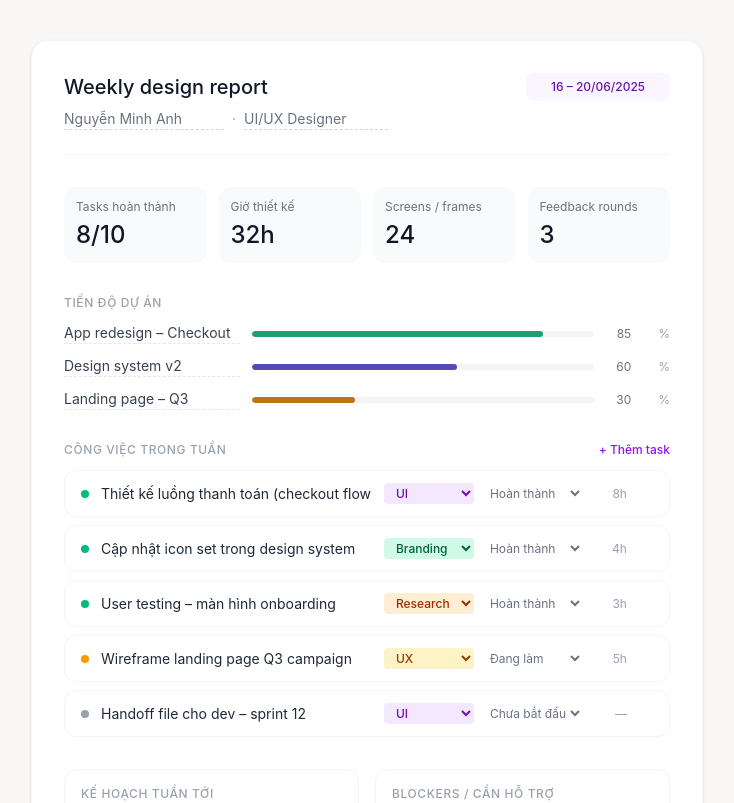
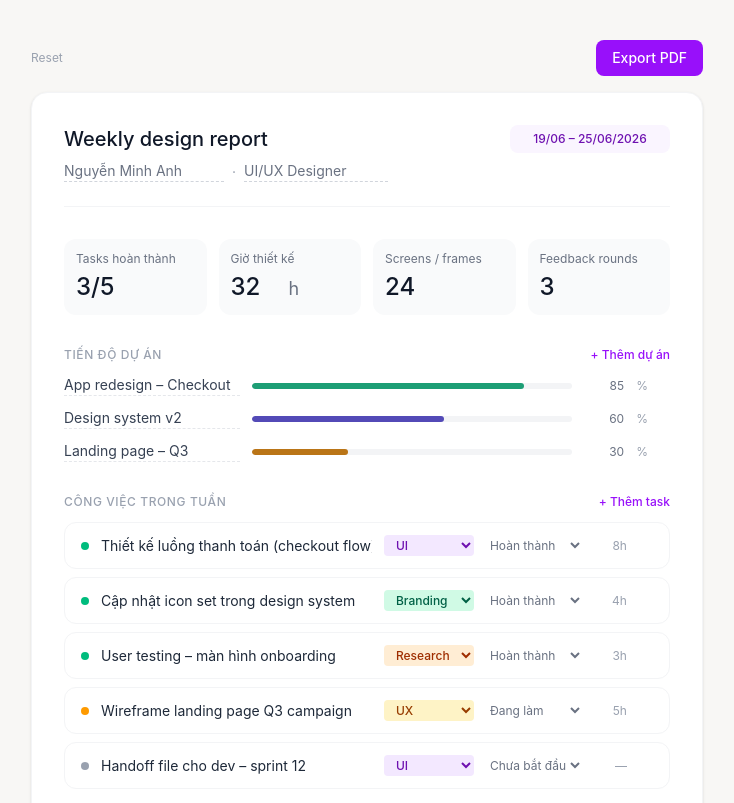
Before and after one commit to lequyn24-sudo/Design-Report, a Next.js app: page / in a window 1280 px wide. Shown: the top 803 px of the page, without its empty margins (273-1007 px from the left). Built offline with nearby package versions, Linux system fonts and the light colour scheme.

Commit message:
feat: localStorage persistence, auto metrics, export PDF, add/remove projects, auto week label

```diff
--- a/app/globals.css
+++ b/app/globals.css
@@ -11,3 +11,9 @@
 
 * { box-sizing: border-box; }
 body { font-family: -apple-system, BlinkMacSystemFont, 'Segoe UI', sans-serif; background: #f8f7f5; }
+
+@media print {
+  @page { margin: 16mm; size: A4; }
+  body { background: white; }
+  input, select, textarea { -webkit-appearance: none; appearance: none; }
+}
--- a/app/page.tsx
+++ b/app/page.tsx
@@ -1,5 +1,5 @@
 "use client";
-import { useState } from "react";
+import { useState, useEffect } from "react";
 
 const TAGS = ["UI", "UX", "Branding", "Research", "Motion"] as const;
 type Tag = typeof TAGS[number];
@@ -11,6 +11,12 @@ interface Task {
   tag: Tag;
   status: Status;
   hours: string;
+}
+
+interface Project {
+  name: string;
+  pct: number;
+  color: string;
 }
 
 const TAG_COLORS: Record<Tag, string> = {
@@ -33,13 +39,34 @@ const STATUS_LABELS: Record<Status, string> = {
   todo: "Chưa bắt đầu",
 };
 
-interface Project {
-  name: string;
-  pct: number;
-  color: string;
+const PROJECT_COLORS = ["#1D9E75", "#534AB7", "#BA7517", "#E05C5C", "#2D7DD2"];
+
+function getWeekLabel() {
+  const today = new Date();
+  const day = today.getDay();
+  const daysToLastFriday = (day + 2) % 7;
+  const fri = new Date(today);
+  fri.setDate(today.getDate() - daysToLastFriday);
+  const thu = new Date(fri);
+  thu.setDate(fri.getDate() + 6);
+  const dd = (d: Date) => String(d.getDate()).padStart(2, "0");
+  const mm = (d: Date) => String(d.getMonth() + 1).padStart(2, "0");
+  return `${dd(fri)}/${mm(fri)} – ${dd(thu)}/${mm(thu)}/${thu.getFullYear()}`;
 }
 
-const defaultTasks: Task[] = [
+const STORAGE_KEY = "weekly-design-report";
+
+function loadSaved() {
+  if (typeof window === "undefined") return null;
+  try {
+    const raw = localStorage.getItem(STORAGE_KEY);
+    return raw ? JSON.parse(raw) : null;
+  } catch {
+    return null;
+  }
+}
+
+const DEFAULT_TASKS: Task[] = [
   { id: 1, name: "Thiết kế luồng thanh toán (checkout flow)", tag: "UI", status: "done", hours: "8h" },
   { id: 2, name: "Cập nhật icon set trong design system", tag: "Branding", status: "done", hours: "4h" },
   { id: 3, name: "User testing – màn hình onboarding", tag: "Research", status: "done", hours: "3h" },
@@ -47,88 +74,145 @@ const defaultTasks: Task[] = [
   { id: 5, name: "Handoff file cho dev – sprint 12", tag: "UI", status: "todo", hours: "—" },
 ];
 
-const defaultProjects: Project[] = [
+const DEFAULT_PROJECTS: Project[] = [
   { name: "App redesign – Checkout", pct: 85, color: "#1D9E75" },
   { name: "Design system v2", pct: 60, color: "#534AB7" },
   { name: "Landing page – Q3", pct: 30, color: "#BA7517" },
 ];
 
 export default function Home() {
-  const [name, setName] = useState("Nguyễn Minh Anh");
-  const [role, setRole] = useState("UI/UX Designer");
-  const [weekLabel, setWeekLabel] = useState("16 – 20/06/2025");
-  const [tasks, setTasks] = useState<Task[]>(defaultTasks);
-  const [projects, setProjects] = useState<Project[]>(defaultProjects);
-  const [nextWeek, setNextWeek] = useState("• Hoàn thiện prototype checkout\n• Họp review với stakeholder\n• Bắt đầu visual design landing page");
-  const [blockers, setBlockers] = useState("• Chờ copy từ team content cho landing page\n• Cần xác nhận brand color mới từ marketing");
-  const [metrics, setMetrics] = useState({ tasks: 8, total: 10, hours: 32, screens: 24, reviews: 3 });
+  const [name, setName] = useState(() => loadSaved()?.name ?? "Nguyễn Minh Anh");
+  const [role, setRole] = useState(() => loadSaved()?.role ?? "UI/UX Designer");
+  const [weekLabel, setWeekLabel] = useState(() => loadSaved()?.weekLabel ?? getWeekLabel());
+  const [tasks, setTasks] = useState<Task[]>(() => loadSaved()?.tasks ?? DEFAULT_TASKS);
+  const [projects, setProjects] = useState<Project[]>(() => loadSaved()?.projects ?? DEFAULT_PROJECTS);
+  const [nextWeek, setNextWeek] = useState(() => loadSaved()?.nextWeek ?? "• Hoàn thiện prototype checkout\n• Họp review với stakeholder\n• Bắt đầu visual design landing page");
+  const [blockers, setBlockers] = useState(() => loadSaved()?.blockers ?? "• Chờ copy từ team content cho landing page\n• Cần xác nhận brand color mới từ marketing");
+  const [hours, setHours] = useState<number>(() => loadSaved()?.hours ?? 32);
+  const [screens, setScreens] = useState<number>(() => loadSaved()?.screens ?? 24);
+  const [reviews, setReviews] = useState<number>(() => loadSaved()?.reviews ?? 3);
 
-  const addTask = () => {
+  useEffect(() => {
+    localStorage.setItem(STORAGE_KEY, JSON.stringify({
+      name, role, weekLabel, tasks, projects, nextWeek, blockers, hours, screens, reviews,
+    }));
+  }, [name, role, weekLabel, tasks, projects, nextWeek, blockers, hours, screens, reviews]);
+
+  const tasksDone = tasks.filter(t => t.status === "done").length;
+
+  const addTask = () =>
     setTasks(prev => [...prev, { id: Date.now(), name: "Task mới", tag: "UI", status: "todo", hours: "—" }]);
+
+  const updateTask = (id: number, field: keyof Task, value: string) =>
+    setTasks(prev => prev.map(t => t.id === id ? { ...t, [field]: value } : t));
+
+  const removeTask = (id: number) =>
+    setTasks(prev => prev.filter(t => t.id !== id));
+
+  const addProject = () => {
+    const color = PROJECT_COLORS[projects.length % PROJECT_COLORS.length];
+    setProjects(prev => [...prev, { name: "Dự án mới", pct: 0, color }]);
   };
 
-  const updateTask = (id: number, field: keyof Task, value: string) => {
-    setTasks(prev => prev.map(t => t.id === id ? { ...t, [field]: value } : t));
-  };
+  const updateProject = (i: number, field: keyof Project, value: string | number) =>
+    setProjects(prev => prev.map((p, idx) => idx === i ? { ...p, [field]: value } : p));
 
-  const removeTask = (id: number) => {
-    setTasks(prev => prev.filter(t => t.id !== id));
-  };
-
-  const updateProject = (i: number, field: keyof Project, value: string | number) => {
-    setProjects(prev => prev.map((p, idx) => idx === i ? { ...p, [field]: value } : p));
-  };
+  const removeProject = (i: number) =>
+    setProjects(prev => prev.filter((_, idx) => idx !== i));
 
   return (
-    <main className="min-h-screen bg-[#f8f7f5] py-10 px-4">
-      <div className="max-w-2xl mx-auto bg-white rounded-2xl shadow-sm border border-gray-100 p-8">
+    <main className="min-h-screen bg-[#f8f7f5] py-10 px-4 print:bg-white print:py-0 print:px-0">
+
+      {/* Toolbar */}
+      <div className="max-w-2xl mx-auto mb-4 flex justify-between items-center print:hidden">
+        <button
+          onClick={() => {
+            if (confirm("Reset về dữ liệu mẫu?")) {
+              setName("Nguyễn Minh Anh"); setRole("UI/UX Designer");
+              setWeekLabel(getWeekLabel()); setTasks(DEFAULT_TASKS);
+              setProjects(DEFAULT_PROJECTS);
+              setNextWeek("• Hoàn thiện prototype checkout\n• Họp review với stakeholder\n• Bắt đầu visual design landing page");
+              setBlockers("• Chờ copy từ team content cho landing page\n• Cần xác nhận brand color mới từ marketing");
+              setHours(32); setScreens(24); setReviews(3);
+            }
+          }}
+          className="text-xs text-gray-400 hover:text-gray-600"
+        >
+          Reset
+        </button>
+        <button
+          onClick={() => window.print()}
+          className="text-sm bg-purple-600 hover:bg-purple-700 text-white px-4 py-2 rounded-lg font-medium transition-colors"
+        >
+          Export PDF
+        </button>
+      </div>
+
+      <div className="max-w-2xl mx-auto bg-white rounded-2xl shadow-sm border border-gray-100 p-8 print:shadow-none print:border-none print:rounded-none print:p-6">
 
         {/* Header */}
         <div className="flex justify-between items-start mb-8 pb-6 border-b border-gray-100">
           <div>
             <h1 className="text-xl font-medium text-gray-900">Weekly design report</h1>
-            <div className="flex gap-2 mt-2 flex-wrap">
+            <div className="flex gap-2 mt-2 flex-wrap items-center">
               <input value={name} onChange={e => setName(e.target.value)}
-                className="text-sm text-gray-500 bg-transparent border-b border-dashed border-gray-300 focus:outline-none focus:border-purple-400 w-40" />
+                className="text-sm text-gray-500 bg-transparent border-b border-dashed border-gray-300 focus:outline-none focus:border-purple-400 w-40 print:border-none" />
               <span className="text-sm text-gray-400">·</span>
               <input value={role} onChange={e => setRole(e.target.value)}
-                className="text-sm text-gray-500 bg-transparent border-b border-dashed border-gray-300 focus:outline-none focus:border-purple-400 w-36" />
+                className="text-sm text-gray-500 bg-transparent border-b border-dashed border-gray-300 focus:outline-none focus:border-purple-400 w-36 print:border-none" />
             </div>
           </div>
           <input value={weekLabel} onChange={e => setWeekLabel(e.target.value)}
-            className="text-xs font-medium bg-purple-50 text-purple-800 px-3 py-1.5 rounded-lg border-none focus:outline-none focus:ring-2 focus:ring-purple-200 text-center w-36" />
+            className="text-xs font-medium bg-purple-50 text-purple-800 px-3 py-1.5 rounded-lg border-none focus:outline-none focus:ring-2 focus:ring-purple-200 text-center w-40" />
         </div>
 
         {/* Metrics */}
         <div className="grid grid-cols-4 gap-3 mb-8">
-          {[
-            { label: "Tasks hoàn thành", value: `${metrics.tasks}/${metrics.total}`, key: "tasks" },
-            { label: "Giờ thiết kế", value: `${metrics.hours}h`, key: "hours" },
-            { label: "Screens / frames", value: metrics.screens, key: "screens" },
-            { label: "Feedback rounds", value: metrics.reviews, key: "reviews" },
-          ].map(m => (
-            <div key={m.key} className="bg-gray-50 rounded-xl p-3">
+          {/* Auto-calculated */}
+          <div className="bg-gray-50 rounded-xl p-3">
+            <div className="text-xs text-gray-500 mb-1">Tasks hoàn thành</div>
+            <div className="text-2xl font-medium text-gray-900">{tasksDone}/{tasks.length}</div>
+          </div>
+          {/* Manual inputs */}
+          {([
+            { label: "Giờ thiết kế", value: hours, set: setHours, suffix: "h" },
+            { label: "Screens / frames", value: screens, set: setScreens, suffix: "" },
+            { label: "Feedback rounds", value: reviews, set: setReviews, suffix: "" },
+          ] as const).map(m => (
+            <div key={m.label} className="bg-gray-50 rounded-xl p-3">
               <div className="text-xs text-gray-500 mb-1">{m.label}</div>
-              <div className="text-2xl font-medium text-gray-900">{m.value}</div>
+              <div className="flex items-baseline gap-0.5">
+                <input
+                  type="number" min={0} value={m.value}
+                  onChange={e => m.set(Number(e.target.value))}
+                  className="text-2xl font-medium text-gray-900 bg-transparent w-14 focus:outline-none [appearance:textfield] [&::-webkit-inner-spin-button]:appearance-none [&::-webkit-outer-spin-button]:appearance-none"
+                />
+                {m.suffix && <span className="text-lg text-gray-500">{m.suffix}</span>}
+              </div>
             </div>
           ))}
         </div>
 
         {/* Projects */}
         <div className="mb-8">
-          <div className="text-xs font-medium text-gray-400 uppercase tracking-wider mb-3">Tiến độ dự án</div>
+          <div className="flex justify-between items-center mb-3">
+            <div className="text-xs font-medium text-gray-400 uppercase tracking-wider">Tiến độ dự án</div>
+            <button onClick={addProject} className="text-xs text-purple-600 hover:text-purple-800 font-medium print:hidden">+ Thêm dự án</button>
+          </div>
           <div className="space-y-3">
             {projects.map((p, i) => (
-              <div key={i} className="flex items-center gap-3">
+              <div key={i} className="flex items-center gap-3 group">
                 <input value={p.name} onChange={e => updateProject(i, "name", e.target.value)}
-                  className="text-sm text-gray-700 bg-transparent focus:outline-none w-44 border-b border-dashed border-gray-200 focus:border-purple-400" />
+                  className="text-sm text-gray-700 bg-transparent focus:outline-none w-44 border-b border-dashed border-gray-200 focus:border-purple-400 print:border-none" />
                 <div className="flex-1 h-1.5 bg-gray-100 rounded-full overflow-hidden">
                   <div className="h-full rounded-full transition-all" style={{ width: `${p.pct}%`, background: p.color }} />
                 </div>
                 <input type="number" min={0} max={100} value={p.pct}
-                  onChange={e => updateProject(i, "pct", Number(e.target.value))}
-                  className="text-xs text-gray-500 w-10 text-right bg-transparent focus:outline-none" />
+                  onChange={e => updateProject(i, "pct", Math.min(100, Number(e.target.value)))}
+                  className="text-xs text-gray-500 w-10 text-right bg-transparent focus:outline-none [appearance:textfield] [&::-webkit-inner-spin-button]:appearance-none [&::-webkit-outer-spin-button]:appearance-none" />
                 <span className="text-xs text-gray-400">%</span>
+                <button onClick={() => removeProject(i)}
+                  className="text-gray-300 hover:text-red-400 opacity-0 group-hover:opacity-100 transition-opacity text-xs print:hidden">✕</button>
               </div>
             ))}
           </div>
@@ -138,7 +222,7 @@ export default function Home() {
         <div className="mb-8">
           <div className="flex justify-between items-center mb-3">
             <div className="text-xs font-medium text-gray-400 uppercase tracking-wider">Công việc trong tuần</div>
-            <button onClick={addTask} className="text-xs text-purple-600 hover:text-purple-800 font-medium">+ Thêm task</button>
+            <button onClick={addTask} className="text-xs text-purple-600 hover:text-purple-800 font-medium print:hidden">+ Thêm task</button>
           </div>
           <div className="space-y-2">
             {tasks.map(task => (
@@ -159,7 +243,7 @@ export default function Home() {
                 <input value={task.hours} onChange={e => updateTask(task.id, "hours", e.target.value)}
                   className="text-xs text-gray-400 w-8 text-right bg-transparent focus:outline-none" />
                 <button onClick={() => removeTask(task.id)}
-                  className="text-gray-300 hover:text-red-400 opacity-0 group-hover:opacity-100 transition-opacity text-xs ml-1">✕</button>
+                  className="text-gray-300 hover:text-red-400 opacity-0 group-hover:opacity-100 transition-opacity text-xs ml-1 print:hidden">✕</button>
               </div>
             ))}
           </div>
@@ -193,6 +277,7 @@ export default function Home() {
           </div>
           <div className="text-xs text-gray-300">Weekly Report · Design Team</div>
         </div>
+
       </div>
     </main>
   );
```
